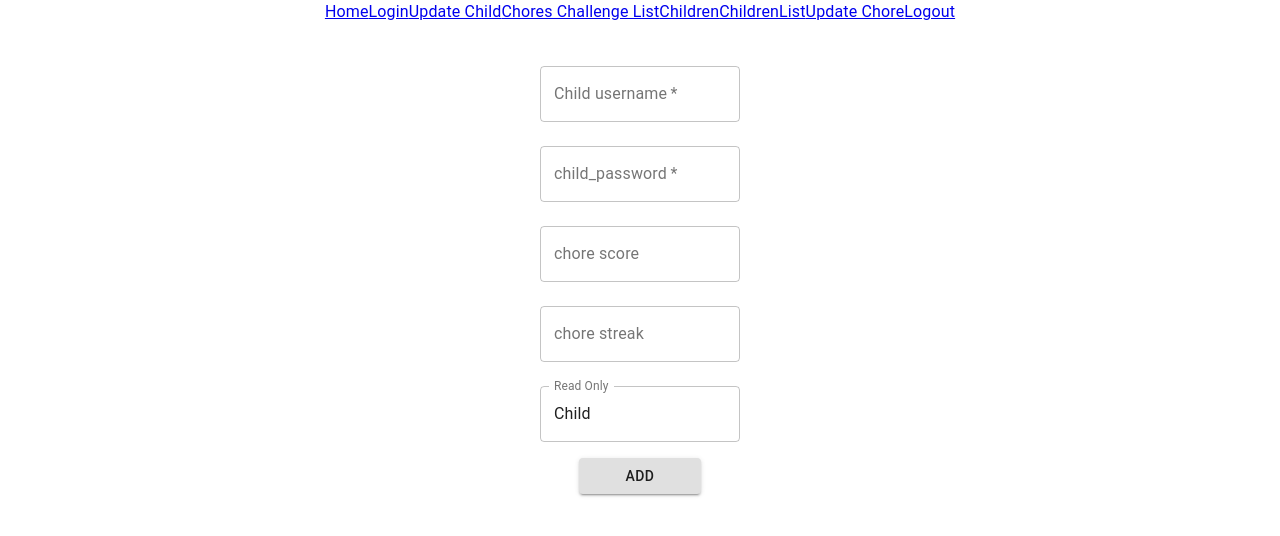
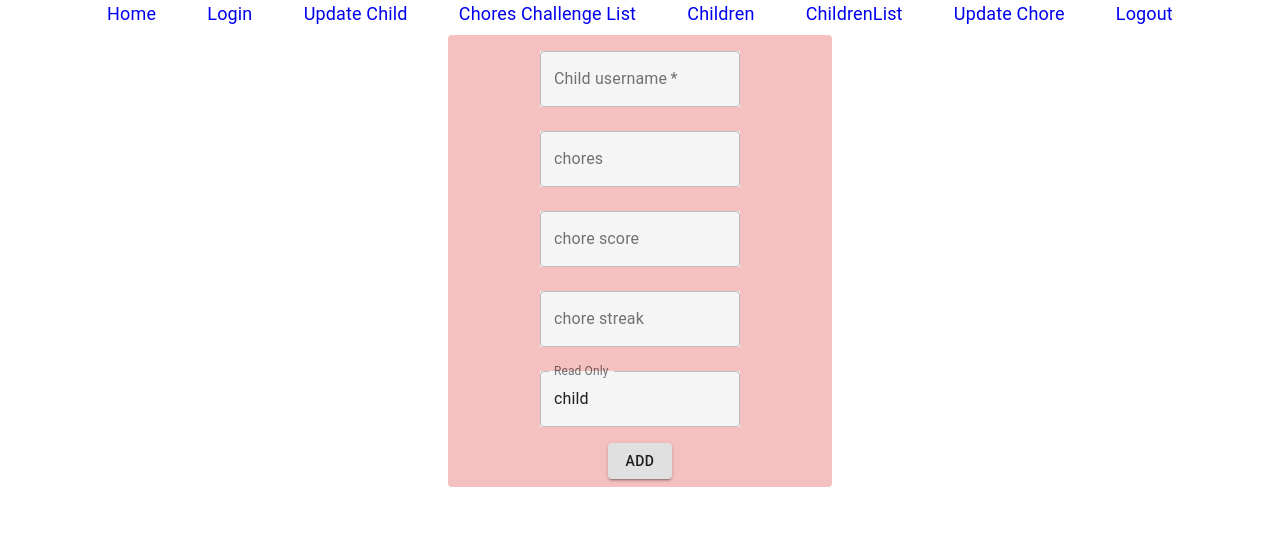
Before and after one commit to BW-Home-Chore-Tracker/FrontEnd, a React (Create React App) app in the folder homechoretracker/: page /children in a window 1280 px wide. Shown: the top 536 px of the page. Built offline with nearby package versions, Linux system fonts and the light colour scheme; no server answers; sample sign-in values are in the browser's storage.

Commit message:
basic styling, edited children.js form

```diff
--- a/homechoretracker/src/App.css
+++ b/homechoretracker/src/App.css
@@ -48,3 +48,62 @@ smalltext {
 	padding-top: 5px;
 	font-size: 16px;
 }
+
+.cardCont {
+	background-color: rgb(129, 204, 218);
+	border: 1px solid silver;
+	width: 20%;
+	padding: 2%;
+	margin: 2%;
+	border-radius: 8px;
+}
+.mainCardCont {
+	display: flex;
+	justify-content: space-around;
+	background-color: rgb(212, 192, 190);
+	margin-left: 5%;
+	margin-right: 5%;
+}
+
+.textCont {
+	border: 1px solid silver;
+	background-color: whitesmoke;
+	border-radius: 4px;
+}
+
+a {
+	margin: 2%;
+	text-decoration: none;
+	font-size: 18px;
+}
+a:hover {
+	color: hotpink;
+}
+
+.childForm {
+	width: 30%;
+	margin: 3%;
+	background-color: rgb(245, 192, 192);
+	margin: auto;
+	border-radius: 4px;
+}
+
+#child_username {
+	background-color: whitesmoke;
+}
+#chores {
+	background-color: whitesmoke;
+}
+#chore_score {
+	background-color: whitesmoke;
+}
+#chore_streak {
+	background-color: whitesmoke;
+}
+
+#child {
+	background-color: whitesmoke;
+}
+button {
+	background-color: red;
+}
--- a/homechoretracker/src/components/ChildCard.js
+++ b/homechoretracker/src/components/ChildCard.js
@@ -1,17 +1,17 @@
-import React from'react';
+import React from "react";
 
+function ChildCard(props) {
+	return (
+		<div className="mainCardCont">
+			<div className="cardCont">
+				<h3>Child's Name: {props.child_username}</h3>
+				<p className="textCont">Chores:{props.chores}</p>
+				<p className="textCont">Chore score: {props.chore_score}</p>
+				<p className="textCont">Chore streak: {props.chore_streak}</p>
+				<p className="textCont">Parent id: {props.parent_id}</p>
+			</div>
+		</div>
+	);
+}
 
-function ChildCard(props){
-
-    return(
-        <div>
-            <h3>Child's Name: {props.child_username}</h3>
-            <p>Chore score: {props.chore_score}</p>
-            <p>Chore streak: {props.chore_streak}</p>
-            <p>Parent id: {props.parent_id}</p>
-
-        </div>
-    )
-};
-
-export default ChildCard
+export default ChildCard;
--- a/homechoretracker/src/components/ChildList.js
+++ b/homechoretracker/src/components/ChildList.js
@@ -1,41 +1,40 @@
-import React,{ useState, useEffect } from'react';
-import axios from'axios';
-import ChildCard from'./ChildCard';
-import axiosWithAuth from './axiosWithAuth';
-
+import React, { useState, useEffect } from "react";
+import axios from "axios";
+import ChildCard from "./ChildCard";
 
 function ChildrenList() {
-
 	const [kids, setKids] = useState([]);
 
 	useEffect(() => {
-        const token = localStorage.getItem('token');
-        axios.get("https:/chore-tracker-bw.herokuapp.com/children",{headers: {Authorization: token}})
+		const token = localStorage.getItem("token");
+		axios
+			.get("https:/chore-tracker-bw.herokuapp.com/children", {
+				headers: { Authorization: token }
+			})
 
 			.then(res => {
 				setKids(res.data);
-          console.log(res.data)
+				console.log(res.data);
 			})
 			.catch(err => {
-      console.log(err)
-        })
-      },[]);
+				console.log(err);
+			});
+	}, []);
 
-return(
+	return (
 		<div>
-
-       {kids.map(kid  => (
+			{kids.map(kid => (
 				<ChildCard
 					key={kid.child_id}
 					child_username={kid.child_username}
+					chore={kid.chores}
 					chore_score={kid.chore_score}
 					chore_streak={kid.chore_streak}
 					parent_id={kid.parent_id}
 				/>
-          )
-        )}
+			))}
+		</div>
+	);
+}
 
-    </div>
-)}
-
-export default ChildrenList
+export default ChildrenList;
--- a/homechoretracker/src/components/Children.js
+++ b/homechoretracker/src/components/Children.js
@@ -4,15 +4,13 @@ import { makeStyles } from "@material-ui/core/styles";
 import TextField from "@material-ui/core/TextField";
 import Button from "@material-ui/core/Button";
 import axiosWithAuth from "./axiosWithAuth";
-import updateChildren from './UpdateChildren';
-import { Link } from 'react-router-dom';
-import { connect } from 'react-redux';
-import { addChildren } from '../actions/childrenActions';
+import updateChildren from "./UpdateChildren";
+import { Link } from "react-router-dom";
+import { connect } from "react-redux";
+import { addChildren } from "../actions/childrenActions";
 
-function Children(props) {
-
+function Children() {
 	//styling
-	console.log('PROPS',props)
 	const useStyles = makeStyles(theme => ({
 		container: {
 			display: "flex",
@@ -37,23 +35,33 @@ function Children(props) {
 		}
 	}));
 
-	const classes = useStyles(1);
+	const classes = useStyles(1); //styling part end
 
 	const [children, setChildren] = useState([
 		{
 			child_username: "",
-			child_id: "",
-			parent_id: "",
+			chores: "",
 			chore_score: "",
 			chore_streak: "",
-			role: ""
+			role: "",
+			parent_id: "35"
 		}
 	]);
 
+	const handleChanges = e => {
+		setChildren({ ...children, [e.target.name]: e.target.value });
+		console.log(children);
+	};
+
+	const submitForm = e => {
+		e.preventDefault();
+	};
+
 	useEffect(() => {
-		const token = localStorage.getItem('token');
-		axios.get("https://chore-tracker-bw.herokuapp.com/children",{
-		headers:{Authorization: token}
+		const token = localStorage.getItem("token");
+		axiosWithAuth()
+			.post("https://chore-tracker-bw.herokuapp.com/children", children, {
+				headers: { Authorization: token }
 			})
 			.then(res => {
 				console.log(res);
@@ -62,38 +70,15 @@ function Children(props) {
 			.catch(err => console.log("Check ERROR IN CHILDREN", err));
 	}, []);
 
-
-	const handleChanges = e => {
-		setChildren({ ...children, [e.target.name]: e.target.value });
-		console.log(children);
-	};
-	const addChild = e => {
-		e.preventDefault();
-		// props.addChildren(children);
-	}
-
-	function validateForm() {
-		var x = "child_name";
-		if (x === "") {
-		  alert("Name must be filled out");
-		  return false;
-		}
-	  }
-
-	const submitForm = e => {
-		e.preventDefault();
-		e.validateForm();
-
-	};
-
 	return (
-<>
+		<div className="childForm">
 			<form
 				onSubmit={submitForm}
 				className={classes.container}
 				noValidate
-			autoComplete="off">
-			<div>
+				autoComplete="off"
+			>
+				<div className="formText">
 					<TextField
 						id="child_username"
 						required
@@ -104,27 +89,27 @@ function Children(props) {
 						placeholder="Enter child username "
 						onChange={handleChanges}
 						name="child_username"
-
+						value=""
 					/>
 				</div>
 
-			<div>
+				<div className="formText">
 					<TextField
-					id="child_password"
-					required
+						id="chores"
 						className={classes.textField}
-					label="child_password"
+						label="chores"
 						margin="normal"
 						variant="outlined"
-					placeholder="Enter child password "
+						placeholder="Chores"
 						onChange={handleChanges}
-					name="child_password"
+						name="chores"
 					/>
 				</div>
 
-			<div>
+				<div className="formText">
 					<TextField
 						id="chore_score"
+						type="number"
 						className={classes.textField}
 						label="chore score"
 						margin="normal"
@@ -135,9 +120,10 @@ function Children(props) {
 					/>
 				</div>
 
-			<div>
+				<div className="formText">
 					<TextField
 						id="chore_streak"
+						type="number"
 						className={classes.textField}
 						label="chore streak"
 						margin="normal"
@@ -148,11 +134,11 @@ function Children(props) {
 					/>
 				</div>
 
-			<div>
+				<div className="formText">
 					<TextField
-					id="outlined-read-only-input"
+						id="child"
 						label="Read Only"
-					defaultValue="Child"
+						defaultValue="child"
 						className={classes.textField}
 						margin="normal"
 						InputProps={{
@@ -164,15 +150,21 @@ function Children(props) {
 
 				<div>
 					<Link to="/update-children">
-					<Button variant="contained" className={classes.button} type="submit" onClick={addChild}>
+						<Button
+							variant="contained"
+							className={classes.button}
+							type="submit"
+						>
 							Add
 						</Button>
 					</Link>
 				</div>
 			</form>
-
-</>
+		</div>
 	);
 }
-const mapStateToProps = state => ({ children: state.children, error: state.error });
+const mapStateToProps = state => ({
+	children: state.children,
+	error: state.error
+});
 export default connect(mapStateToProps, { addChildren })(Children);
--- a/homechoretracker/src/components/ChoreCard.js
+++ b/homechoretracker/src/components/ChoreCard.js
@@ -1,10 +1,10 @@
 import React from "react";
 
-function ChoreCard (props) {
+function ChoreCard(props) {
 	return (
 		<div className="chore-container">
 			{/* {chores.map((chore, index) => ( */}
-          <div >
+			<div>
 				<h2>{`Chore Name: ${props.name}`}</h2>
 				<p>{`Chore Score: ${props.chore_score}`}</p>
 				<p>{`Due Date: ${props.due_date}`}</p>
@@ -13,5 +13,5 @@ function ChoreCard (props) {
 			{/* ))} */}
 		</div>
 	);
-  };
+}
 export default ChoreCard;
--- a/homechoretracker/src/components/NavBar.js
+++ b/homechoretracker/src/components/NavBar.js
@@ -1,13 +1,12 @@
-
-import React from 'react';
-import { makeStyles } from '@material-ui/core/styles';
+import React from "react";
+import { makeStyles } from "@material-ui/core/styles";
 // import { Link as Alink } from '@material-ui/core/Link';
-import Typography from '@material-ui/core/Typography';
-import { Link, NavLink } from 'react-router-dom';
+import Typography from "@material-ui/core/Typography";
+import { Link, NavLink } from "react-router-dom";
 const useStyles = makeStyles(theme => ({
 	link: {
-        margin: theme.spacing(1),
-    },
+		margin: theme.spacing(1)
+	}
 }));
 
 export default function NavBar() {
@@ -16,20 +15,15 @@ export default function NavBar() {
 
 	return (
 		<Typography>
-            <a href="https://chorechallenge.netlify.com/">
-                Home
-      </a>
+			<a href="https://chorechallenge.netlify.com/">Home</a>
 			<Link to="/login">Login</Link>
 
 			<Link to="/update-children">Update Child</Link>
-            <Link to="/chores">
-                Chores Challenge List
-            </Link>
+			<Link to="/chores">Chores Challenge List</Link>
 			<NavLink to="/children">Children</NavLink>
 			<NavLink to="/childlist">ChildrenList</NavLink>
 			<Link to="/update-chore">Update Chore</Link>
 			<Link to="/logout">Logout</Link>
 		</Typography>
-
 	);
 }
```
Also changed, not shown: homechoretracker/src/App.js (+8 -16 lines), homechoretracker/src/components/Chores.js (+39 -34 lines), homechoretracker/src/components/UpdateChoresForm.js (+41 -41 lines). Lines whose indentation alone changed are shown as unchanged.
